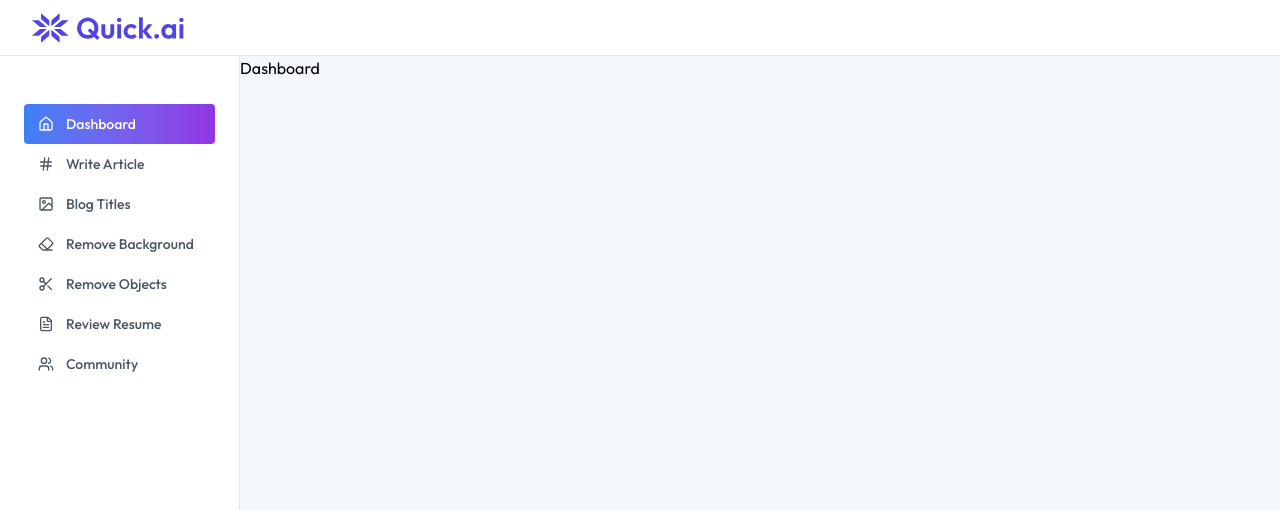
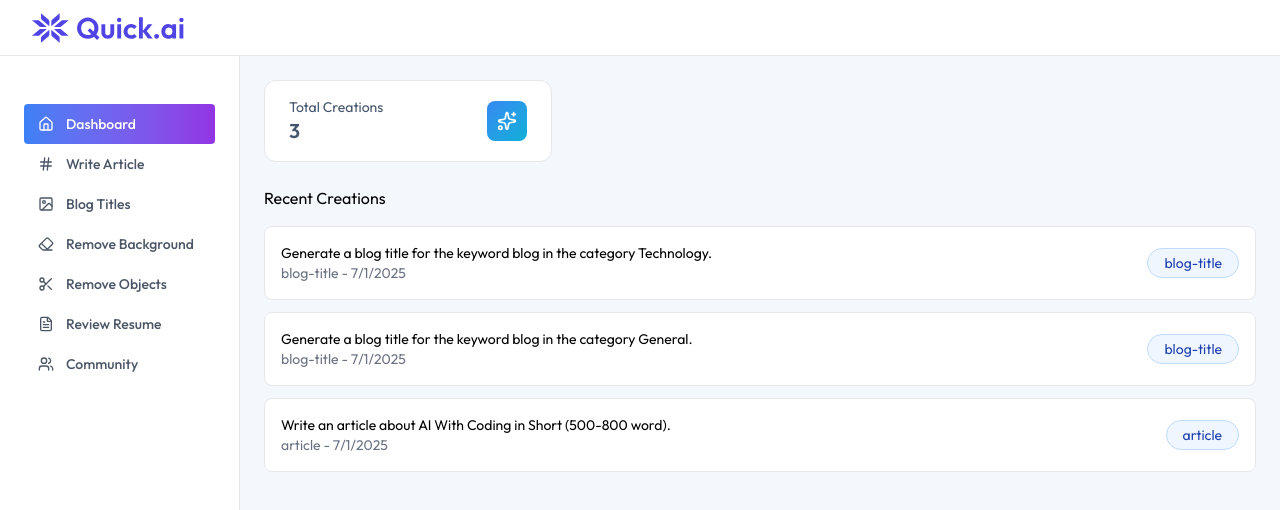
Before and after one commit to shubh95rai/quick-ai-saas, a React (Vite) app in the folder frontend/: page /ai in a window 1280 px wide. Shown: the top 510 px of the page. Built offline with nearby package versions, Linux system fonts and the light colour scheme.

Commit message:
added dashboard page

```diff
--- a/frontend/package.json
+++ b/frontend/package.json
@@ -14,6 +14,7 @@
     "lucide-react": "^1.25.0",
     "react": "^19.2.7",
     "react-dom": "^19.2.7",
+    "react-markdown": "^10.1.0",
     "react-router-dom": "^7.18.1",
     "tailwindcss": "^4.3.3"
   },
--- /dev/null
+++ b/frontend/src/components/CreationItem.jsx
@@ -0,0 +1,47 @@
+import { useState } from "react";
+import Markdown from "react-markdown";
+
+const CreationItem = ({ item }) => {
+  const [expanded, setExpanded] = useState(false);
+
+  return (
+    <div
+      onClick={() => setExpanded(!expanded)}
+      className="p-4 max-w-5xl text-sm bg-white border border-gray-200 rounded-lg cursor-pointer"
+    >
+      <div className="flex justify-between items-center gap-4">
+        <div>
+          <h2>{item.prompt}</h2>
+          <p className="text-gray-500">
+            {item.type} - {new Date(item.created_at).toLocaleDateString()}
+          </p>
+        </div>
+
+        <button className="bg-[#eff6ff] border border-[#bfdbfe] text-[#1e40af] px-4 py-1 rounded-full">
+          {item.type}
+        </button>
+      </div>
+
+      {expanded && (
+        <div>
+          {item.type === "image" ? (
+            <div>
+              <img
+                src={item.content}
+                alt="image"
+                className="mt-3 w-full max-w-md"
+              />
+            </div>
+          ) : (
+            <div className="mt-3 h-full overflow-y-scroll text-sm text-slate-700">
+              <div className="reset-tw">
+                <Markdown>{item.content}</Markdown>
+              </div>
+            </div>
+          )}
+        </div>
+      )}
+    </div>
+  );
+};
+export default CreationItem;
--- a/frontend/src/index.css
+++ b/frontend/src/index.css
@@ -5,6 +5,11 @@
   font-family: "Outfit", sans-serif;
 }
 
-@theme{
+@theme {
   --color-primary: #5044e5;
 }
+
+.reset-tw,
+.reset-tw * {
+  all: revert !important;
+}
--- a/frontend/src/pages/Dashboard.jsx
+++ b/frontend/src/pages/Dashboard.jsx
@@ -1,6 +1,41 @@
+import { useEffect, useState } from "react";
+import { dummyCreationData } from "../assets/assets.js";
+import { Sparkles } from "lucide-react";
+import CreationItem from "../components/CreationItem.jsx";
+
 const Dashboard = () => {
+  const [creations, setCreations] = useState([]);
+
+  const getDashboardData = async () => {
+    setCreations(dummyCreationData);
+  };
+
+  useEffect(() => {
+    getDashboardData();
+  }, []);
+
   return (
-    <div>Dashboard</div>
-  )
-}
-export default Dashboard
+    <div className="h-full overflow-y-scroll p-6">
+      <div className="flex justify-start gap-4 flex-wrap">
+        {/* Total creation card */}
+        <div className="flex justify-between items-center w-72 p-4 px-6 bg-white rounded-xl border border-gray-200">
+          <div className="text-slate-600">
+            <p className="text-sm">Total Creations</p>
+            <h2 className="text-xl font-semibold">{creations.length}</h2>
+          </div>
+          <div className="size-10 rounded-lg bg-linear-to-br from-[#3588f2] to-[#0bb0d7] text-white flex justify-center items-center">
+            <Sparkles className="w-5 text-white" />
+          </div>
+        </div>
+      </div>
+
+      <div className="space-y-3">
+        <p className="mt-6 mb-4">Recent Creations</p>
+        {creations.map((item) => (
+          <CreationItem key={item.id} item={item} />
+        ))}
+      </div>
+    </div>
+  );
+};
+export default Dashboard;
```
Also changed, not shown: 1 other file (tests, documents, lock files or other folders).
